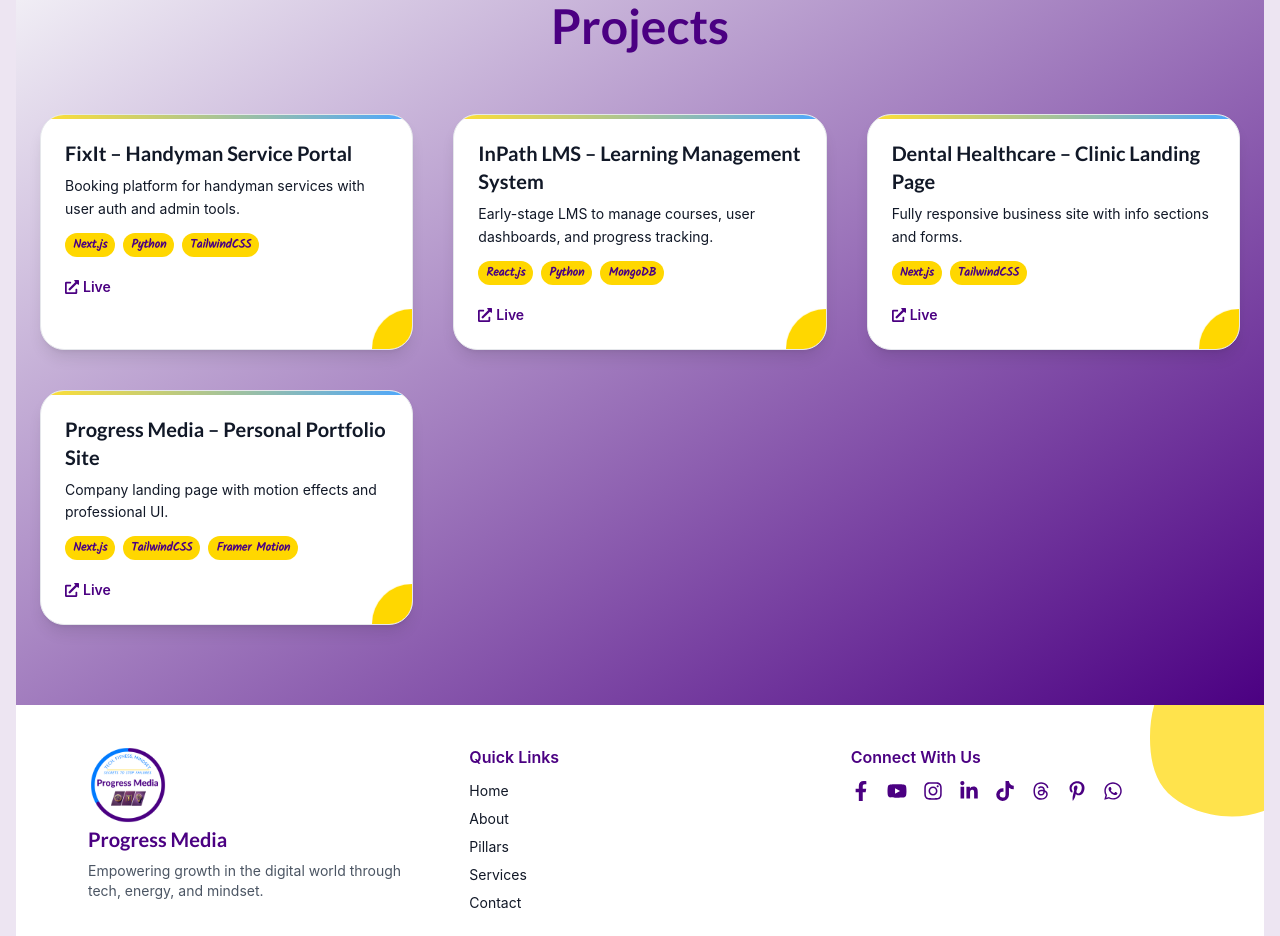
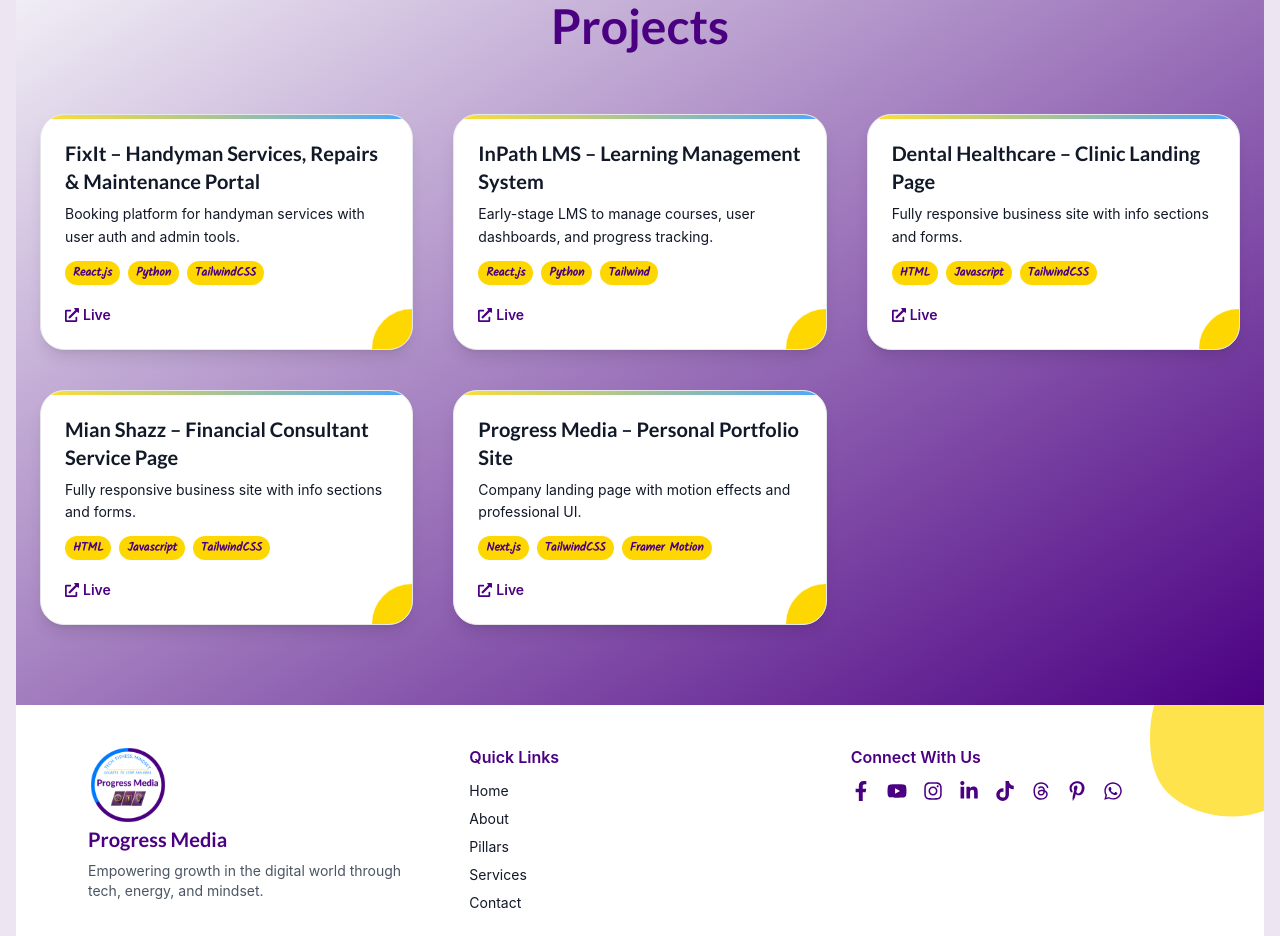
Before and after one commit to raoof-progressmedia/progressMedia, a Next.js app: page / in a window 1280 px wide. Shown: the part 3720-4656 px from the top of the page. Built offline with nearby package versions, Linux system fonts and the light colour scheme.

Commit message:
looks complete

```diff
--- a/src/components/Projects.js
+++ b/src/components/Projects.js
@@ -4,24 +4,31 @@ import { motion } from 'framer-motion';
 
 const projects = [
   {
-    title: 'FixIt – Handyman Service Portal',
+    title: 'FixIt – Handyman Services, Repairs & Maintenance Portal',
     description: 'Booking platform for handyman services with user auth and admin tools.',
-    tech: 'Next.js, Python, TailwindCSS',
+    tech: 'React.js, Python, TailwindCSS',
     live: 'https://vise-fix-it.vercel.app/',
     code: '',
   },
   {
     title: 'InPath LMS – Learning Management System',
     description: 'Early-stage LMS to manage courses, user dashboards, and progress tracking.',
-    tech: 'React.js, Python, MongoDB',
+    tech: 'React.js, Python, Tailwind',
     live: 'https://in-path-lms.vercel.app/',
     code: '',
   },
   {
     title: 'Dental Healthcare – Clinic Landing Page',
     description: 'Fully responsive business site with info sections and forms.',
-    tech: 'Next.js, TailwindCSS',
+    tech: 'HTML, Javascript, TailwindCSS',
     live: 'https://dentalhealthcarecenter.vercel.app/',
+    code: '',
+  },
+  {
+    title: 'Mian Shazz – Financial Consultant Service Page',
+    description: 'Fully responsive business site with info sections and forms.',
+    tech: 'HTML, Javascript, TailwindCSS',
+    live: 'https://mian-shazz.vercel.app/',
     code: '',
   },
   {
```
